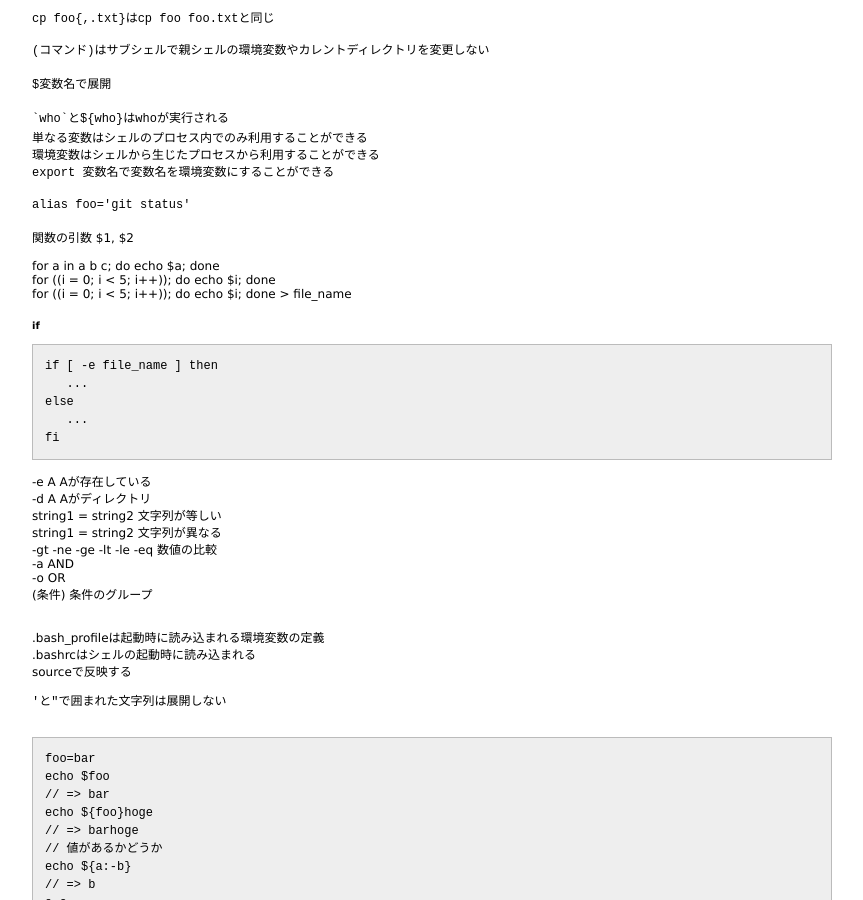
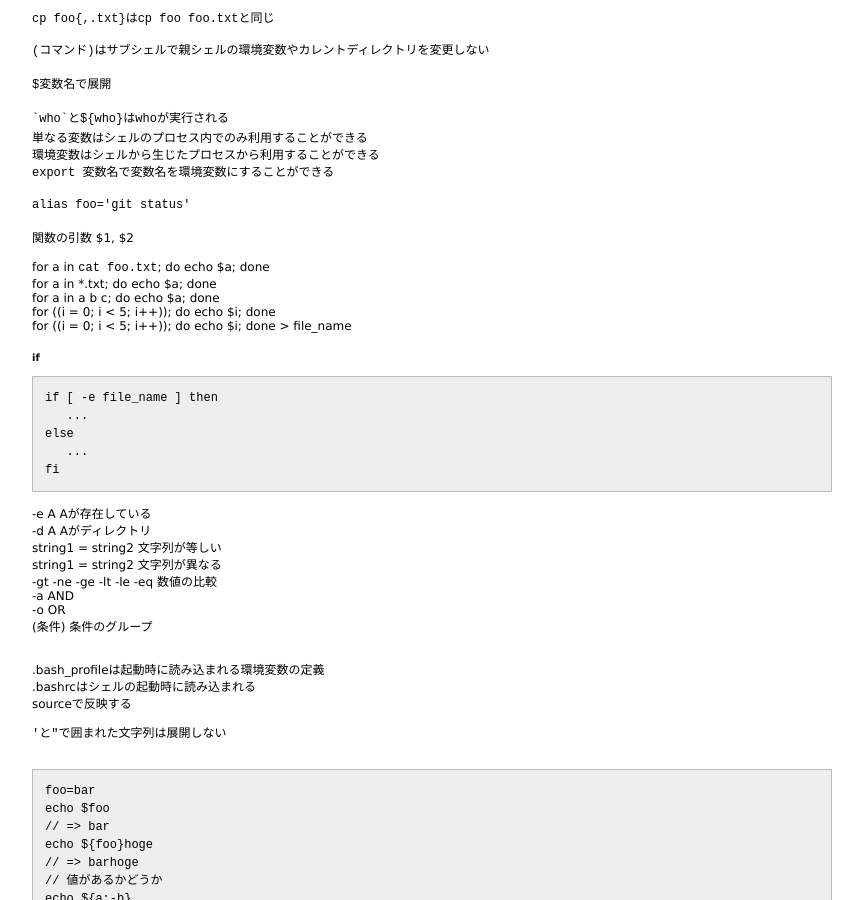
Before and after one commit to 38elements/38elements.github.com, a Jekyll site: the page built from _posts/2014-4-20-shell.md, in a window 1280 px wide and 900 px high, scrolled down 657 px. Shown: the whole window, without its empty margins (208-1071 px from the left). Built offline with Jekyll 4.4.1, drawn with Linux system fonts in a browser that asks for light colours; Markdown is read by kramdown in place of the engine named in the settings.

Commit message:
Update 2014-4-20-shell.md

```diff
--- a/_posts/2014-4-20-shell.md
+++ b/_posts/2014-4-20-shell.md
@@ -61,6 +61,8 @@ zip -r foo.zip foo_dir -x bar/\*\*\\\* hoge/\*\*\\\*
 <br>
 関数の引数 $1, $2
 <br>
+for a in `cat foo.txt`; do echo $a; done
+for a in *.txt; do echo $a; done
 for a in a b c; do echo $a; done
 for ((i = 0; i < 5; i++)); do echo $i; done
 for ((i = 0; i < 5; i++)); do echo $i; done > file_name
```
